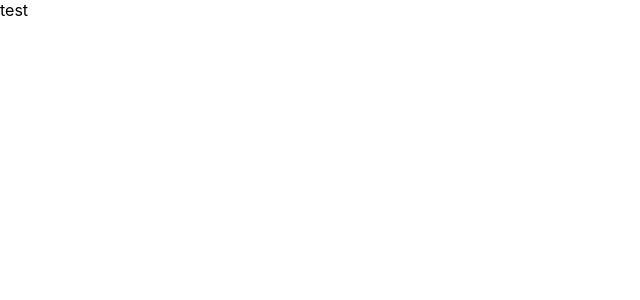
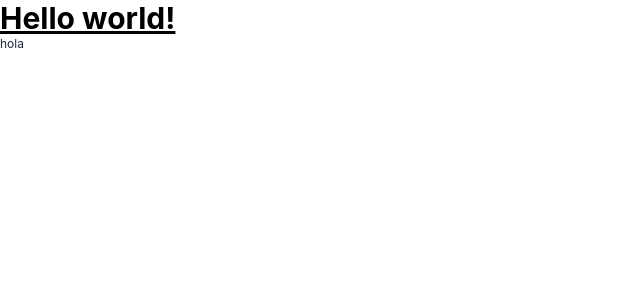
Before and after one commit to Luigi594/proyectoSW2022-frontend, a React (Create React App) app: page / in a window 1280 px wide. Shown: the top 300 px of the page, without its empty margins (0-640 px from the left). Built offline with nearby package versions, Linux system fonts and the light colour scheme.

Commit message:
Base con tailwind y otros paquetes

```diff
--- /dev/null
+++ b/postcss.config.js
@@ -0,0 +1,6 @@
+module.exports = {
+  plugins: {
+    tailwindcss: {},
+    autoprefixer: {},
+  },
+}
--- a/src/components/test.tsx
+++ b/src/components/test.tsx
@@ -6,7 +6,13 @@ type Props = {};
 // luego ponen tsrfce y le dan tab para que cree el dommy del archivo 👍
 
 function Test({}: Props) {
-  return <div>test</div>;
+  return (
+    <>
+      <h1 className="text-3xl font-bold underline">Hello world!</h1>
+
+      <p className="text-xs text-slate-800">hola</p>
+    </>
+  );
 }
 
 export default Test;
--- /dev/null
+++ b/tailwind.config.js
@@ -0,0 +1,8 @@
+/** @type {import('tailwindcss').Config} */
+module.exports = {
+  content: ["./src/**/*.{js,jsx,ts,tsx}"],
+  theme: {
+    extend: {},
+  },
+  plugins: [],
+};
```
Also changed, not shown: package.json (+7 -0 lines), src/index.css (+7 -3 lines), 2 other files (tests, documents, lock files or other folders).
